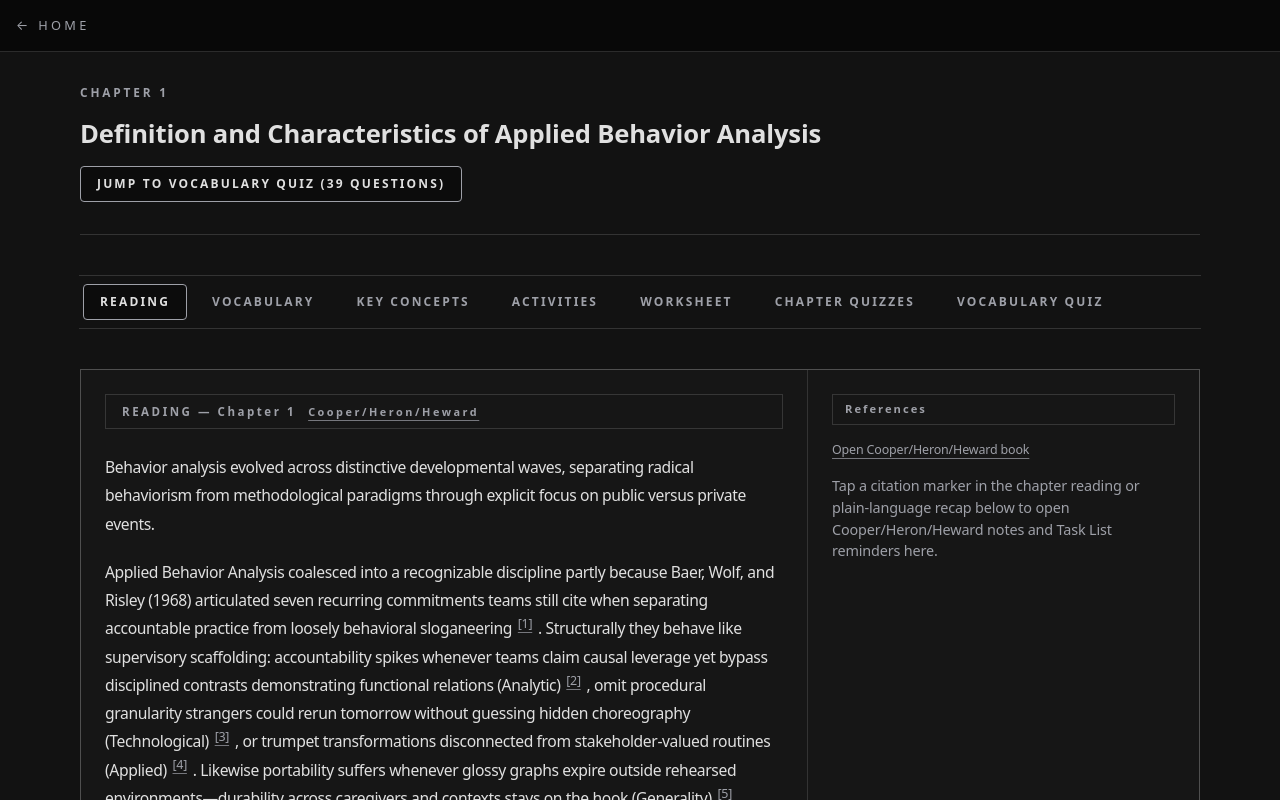
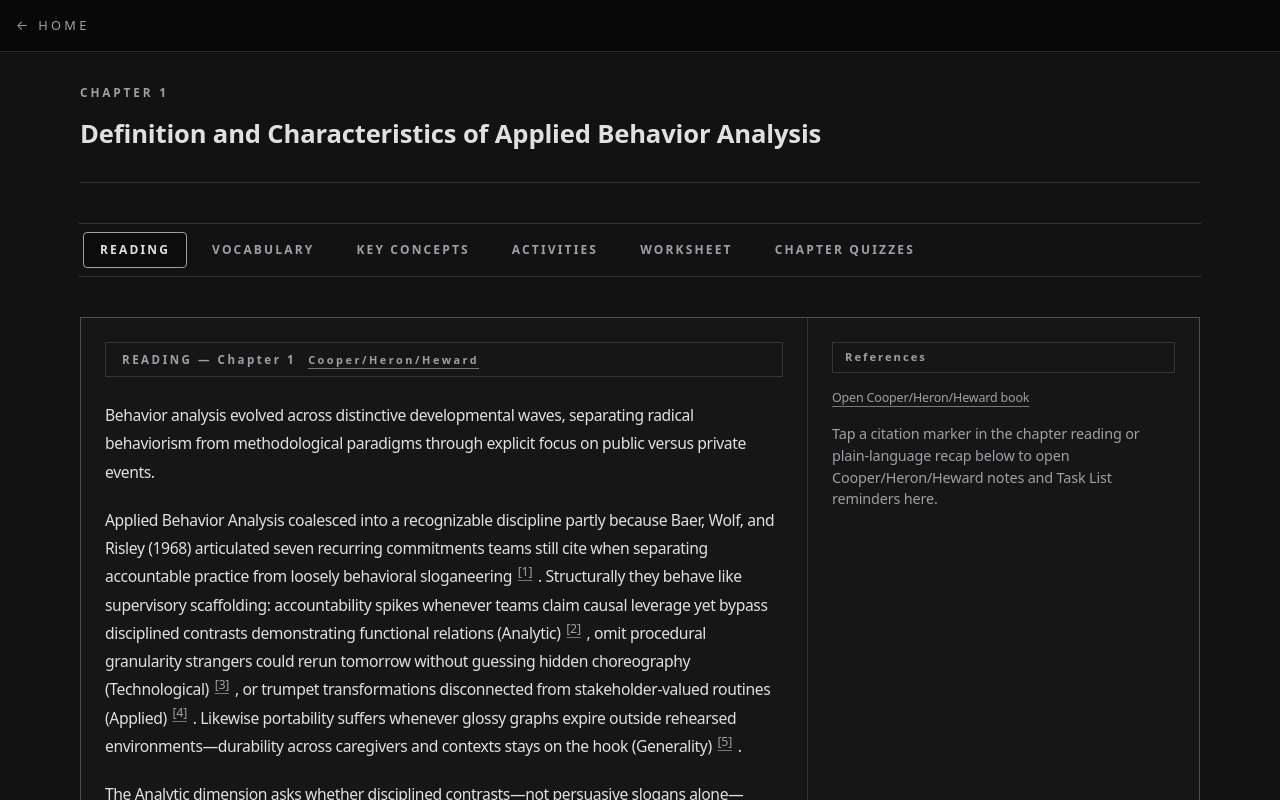
Before and after one commit to sarasmithmft-del/bcba-study-app, a Next.js app: page /module/mod01 in a window 1280 px wide. Shown: the top 800 px of the page. Built offline with nearby package versions, Linux system fonts and the light colour scheme.

Commit message:
Keep vocabulary quiz only on the Vocabulary tab
Remove the chapter-header jump button and stop showing the vocab quiz
on Reading / Chapter quiz tabs.

Co-authored-by: sarasmithmft-del <sarasmithmft-del@users.noreply.github.com>

```diff
--- a/src/components/module/ModuleWorkspace.tsx
+++ b/src/components/module/ModuleWorkspace.tsx
@@ -18,8 +18,7 @@ type TabId =
   | "keyConcepts"
   | "activities"
   | "worksheet"
-  | "quiz"
-  | "vocabQuiz";
+  | "quiz";
 
 export function ModuleWorkspace({ module }: { module: StudyModule }) {
   const mergedFootnotes = useMemo(
@@ -46,17 +45,8 @@ export function ModuleWorkspace({ module }: { module: StudyModule }) {
           module.bdsBank && module.bdsBank.length > 1 ? "Chapter quizzes" : "Chapter quiz",
       },
     );
-    // Last tab = end of chapter vocabulary quiz (easy to find)
-    if (hasVocabQuiz) {
-      list.push({ id: "vocabQuiz", label: "Vocabulary quiz" });
-    }
     return list;
-  }, [
-    module.keyConceptsSection,
-    module.vocabularySection,
-    module.bdsBank,
-    hasVocabQuiz,
-  ]);
+  }, [module.keyConceptsSection, module.vocabularySection, module.bdsBank]);
 
   const [tab, setTab] = useState<TabId>("codex");
 
@@ -66,14 +56,12 @@ export function ModuleWorkspace({ module }: { module: StudyModule }) {
     }
   }, [tabs, tab]);
 
-  const vocabQuiz = hasVocabQuiz ? (
-    <VocabQuizSection
-      moduleId={module.id}
-      chapterNumber={module.chapterNumber}
-      questions={module.vocabQuizBank!}
-      primaryTcoDomain={module.primaryTcoDomain}
-    />
-  ) : null;
+  const scrollToVocabQuiz = () => {
+    document.getElementById("chapter-vocab-quiz")?.scrollIntoView({
+      behavior: "smooth",
+      block: "start",
+    });
+  };
 
   const chapterQuiz =
     module.bdsBank && module.bdsBank.length > 0 ? (
@@ -101,15 +89,6 @@ export function ModuleWorkspace({ module }: { module: StudyModule }) {
         <h1 className="text-[clamp(1.6rem,2vw,2.35rem)] font-semibold leading-tight">
           {module.title}
         </h1>
-        {hasVocabQuiz ? (
-          <button
-            type="button"
-            onClick={() => setTab("vocabQuiz")}
-            className="rounded border border-[color:var(--aba-muted)] bg-black/35 px-4 py-2 text-[0.75rem] font-semibold uppercase tracking-[0.18em] text-aba-fg hover:bg-black/50"
-          >
-            Jump to vocabulary quiz ({module.vocabQuizBank!.length} questions)
-          </button>
-        ) : null}
       </header>
 
       <nav
@@ -135,16 +114,12 @@ export function ModuleWorkspace({ module }: { module: StudyModule }) {
 
       <div className="flex flex-col gap-16">
         {tab === "codex" ? (
-          <div className="flex flex-col gap-16">
           <CodexView
             heading={module.codex.heading}
             segments={module.codex.segments}
             footnotes={mergedFootnotes}
             plainLanguageSummary={module.codex.plainLanguageSummary}
           />
-            {/* End of chapter reading → vocabulary quiz */}
-            {vocabQuiz}
-          </div>
         ) : null}
 
         {tab === "vocabulary" && module.vocabularySection ? (
@@ -153,9 +128,16 @@ export function ModuleWorkspace({ module }: { module: StudyModule }) {
               section={module.vocabularySection}
               footnotes={mergedFootnotes}
               quizQuestionCount={module.vocabQuizBank?.length}
-              onOpenQuiz={hasVocabQuiz ? () => setTab("vocabQuiz") : undefined}
+              onOpenQuiz={hasVocabQuiz ? scrollToVocabQuiz : undefined}
             />
-            {vocabQuiz}
+            {hasVocabQuiz ? (
+              <VocabQuizSection
+                moduleId={module.id}
+                chapterNumber={module.chapterNumber}
+                questions={module.vocabQuizBank!}
+                primaryTcoDomain={module.primaryTcoDomain}
+              />
+            ) : null}
           </div>
         ) : null}
 
@@ -169,15 +151,7 @@ export function ModuleWorkspace({ module }: { module: StudyModule }) {
 
         {tab === "worksheet" ? <Worksheet moduleId={module.id} worksheet={module.worksheet} /> : null}
 
-        {tab === "quiz" ? (
-          <div className="flex flex-col gap-16">
-            {chapterQuiz}
-            {/* After the chapter quiz = end of chapter vocabulary quiz */}
-            {vocabQuiz}
-          </div>
-        ) : null}
-
-        {tab === "vocabQuiz" ? vocabQuiz : null}
+        {tab === "quiz" ? chapterQuiz : null}
       </div>
     </div>
   );
--- a/src/components/module/VocabQuizSection.tsx
+++ b/src/components/module/VocabQuizSection.tsx
@@ -30,7 +30,7 @@ export function VocabQuizSection({
     >
       <div className="space-y-3 rounded border border-aba-divider bg-aba-depth px-5 py-4">
         <p className="text-[0.72rem] font-semibold uppercase tracking-[0.2em] text-aba-muted">
-          End of chapter · Vocabulary quiz
+          Vocabulary quiz
         </p>
         <h2 className="text-[1.35rem] font-semibold text-aba-fg">
           Chapter {chapterNumber} vocabulary quiz
```
Lines whose indentation alone changed are shown as unchanged.
